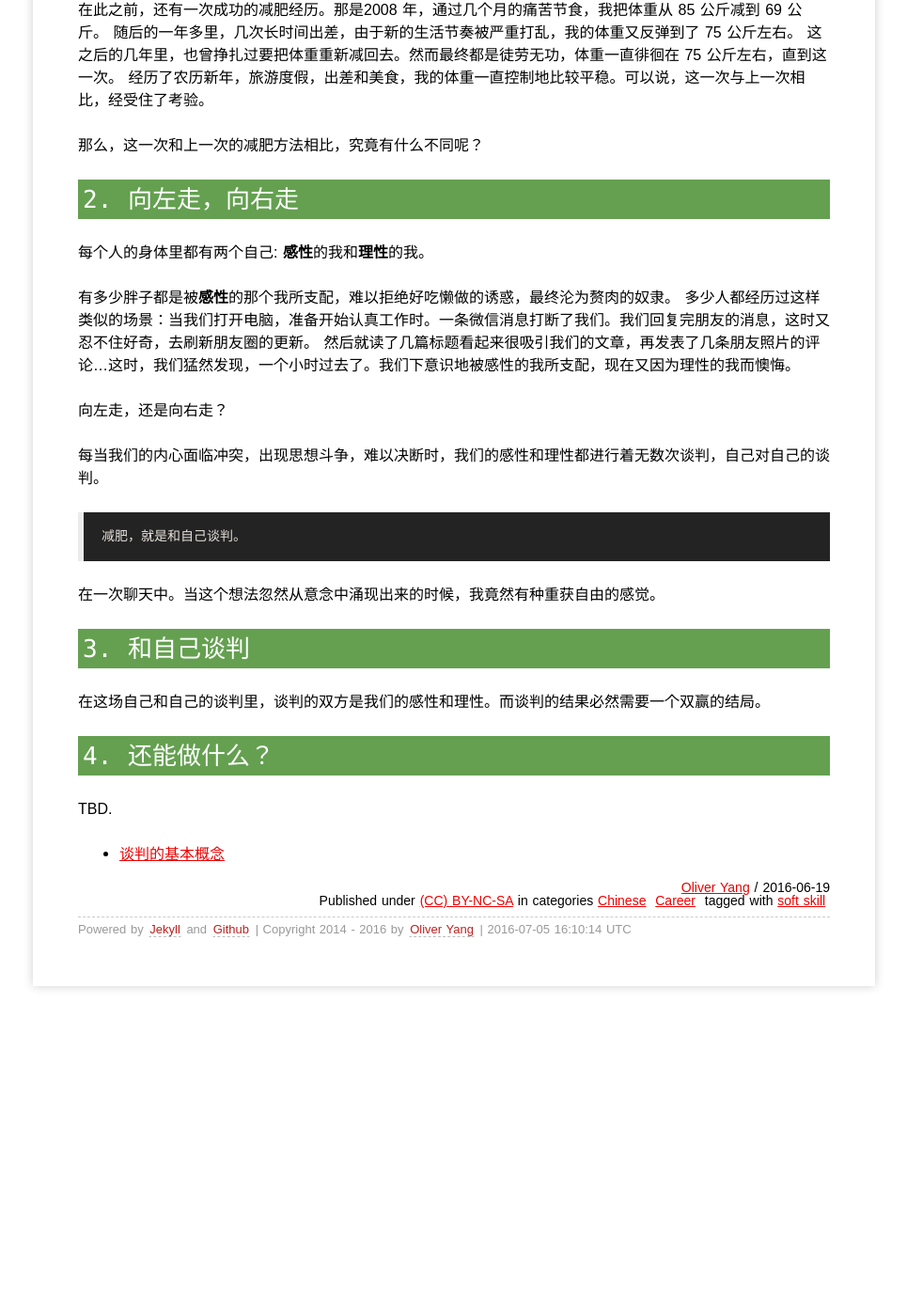
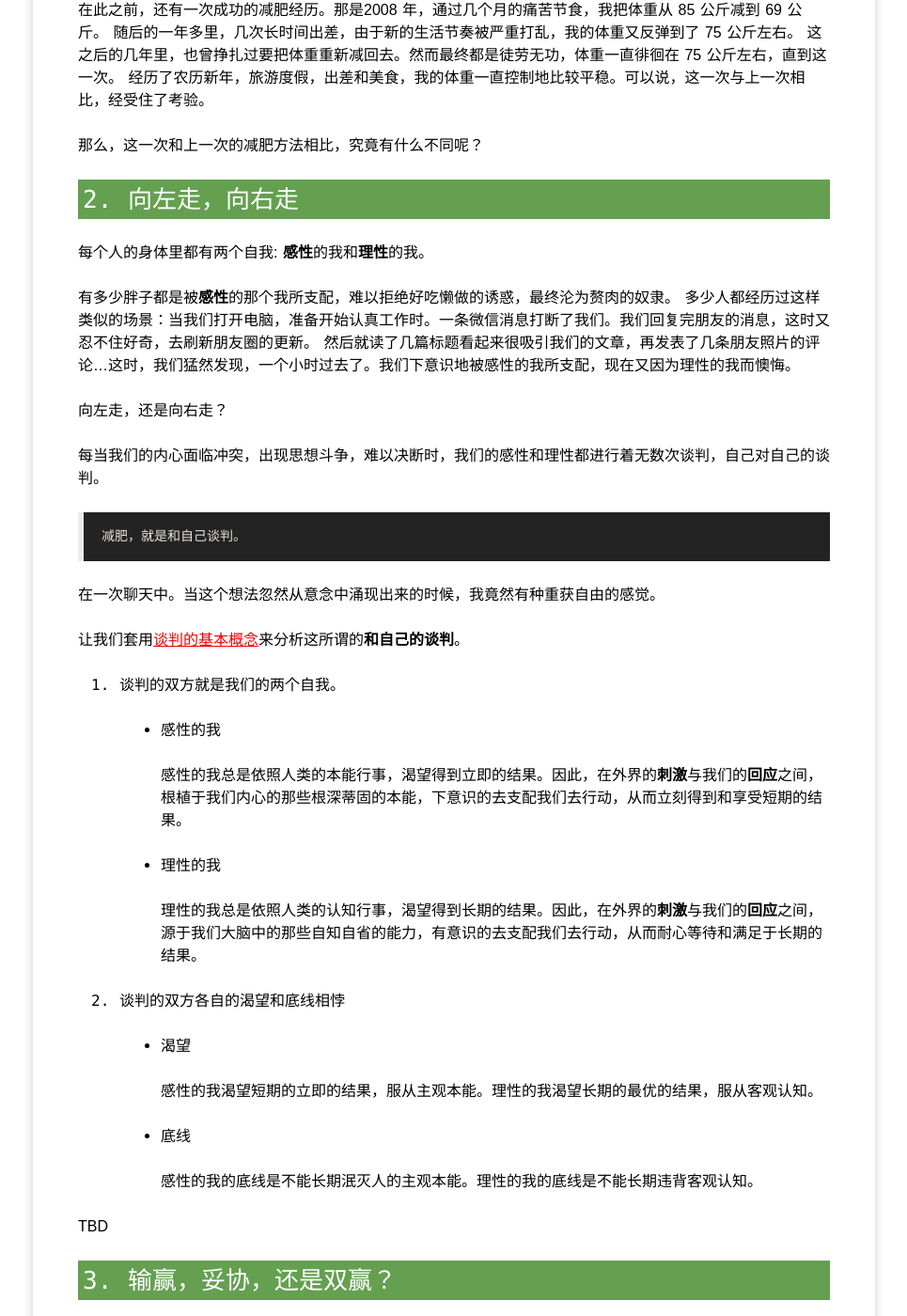
Before and after one commit to yangoliver/yangoliver.github.io, a Jekyll site: the page built from _posts/2016/2016-06-19-negotiate-with-yourself.md, in a window 1280 px wide and 1400 px high, scrolled down 605 px. Shown: the whole window at 94% size, without its empty margins (157-1122 px from the left). Built offline with Jekyll 4.4.1, drawn with Linux system fonts in a browser that asks for light colours; comment, search, counter and statistics services are not loaded; before the commit the page ends 1702 px from its top, so only the background shows below that; some of the changed text lies outside the part shown.

Commit message:
draft: added more contents for negotiation

```diff
--- a/_posts/2016/2016-06-19-negotiate-with-yourself.md
+++ b/_posts/2016/2016-06-19-negotiate-with-yourself.md
@@ -29,7 +29,7 @@ tags:
 
 ## 2. 向左走，向右走
 
-每个人的身体里都有两个自己: **感性**的我和**理性**的我。
+每个人的身体里都有两个自我: **感性**的我和**理性**的我。
 
 有多少胖子都是被**感性**的那个我所支配，难以拒绝好吃懒做的诱惑，最终沦为赘肉的奴隶。
 多少人都经历过这样类似的场景：当我们打开电脑，准备开始认真工作时。一条微信消息打断了我们。我们回复完朋友的消息，这时又忍不住好奇，去刷新朋友圈的更新。
@@ -43,12 +43,34 @@ tags:
 
 在一次聊天中。当这个想法忽然从意念中涌现出来的时候，我竟然有种重获自由的感觉。
 
-## 3. 和自己谈判
+让我们套用[谈判的基本概念](http://mp.weixin.qq.com/s?__biz=MzAwODgzMjU4MQ==&mid=406382108&idx=1&sn=f0cd646da75b75c7379a4fd3e0c7c8c0&scene=0#wechat_redirect)来分析这所谓的**和自己的谈判**。
 
-在这场自己和自己的谈判里，谈判的双方是我们的感性和理性。而谈判的结果必然需要一个双赢的结局。
+1. 谈判的双方就是我们的两个自我。
 
-## 4. 还能做什么？
+   - 感性的我
+
+     感性的我总是依照人类的本能行事，渴望得到立即的结果。因此，在外界的**刺激**与我们的**回应**之间，根植于我们内心的那些根深蒂固的本能，下意识的去支配我们去行动，从而立刻得到和享受短期的结果。
+
+   - 理性的我
+
+     理性的我总是依照人类的认知行事，渴望得到长期的结果。因此，在外界的**刺激**与我们的**回应**之间，源于我们大脑中的那些自知自省的能力，有意识的去支配我们去行动，从而耐心等待和满足于长期的结果。
+
+2. 谈判的双方各自的渴望和底线相悖
+
+   - 渴望
+
+     感性的我渴望短期的立即的结果，服从主观本能。理性的我渴望长期的最优的结果，服从客观认知。
+
+   - 底线
+
+     感性的我的底线是不能长期泯灭人的主观本能。理性的我的底线是不能长期违背客观认知。
+
+TBD
+
+## 3. 输赢，妥协，还是双赢？
 
 TBD.
 
+## 4. 延伸阅读
+
 * [谈判的基本概念](http://mp.weixin.qq.com/s?__biz=MzAwODgzMjU4MQ==&mid=406382108&idx=1&sn=f0cd646da75b75c7379a4fd3e0c7c8c0&scene=0#wechat_redirect)
```
